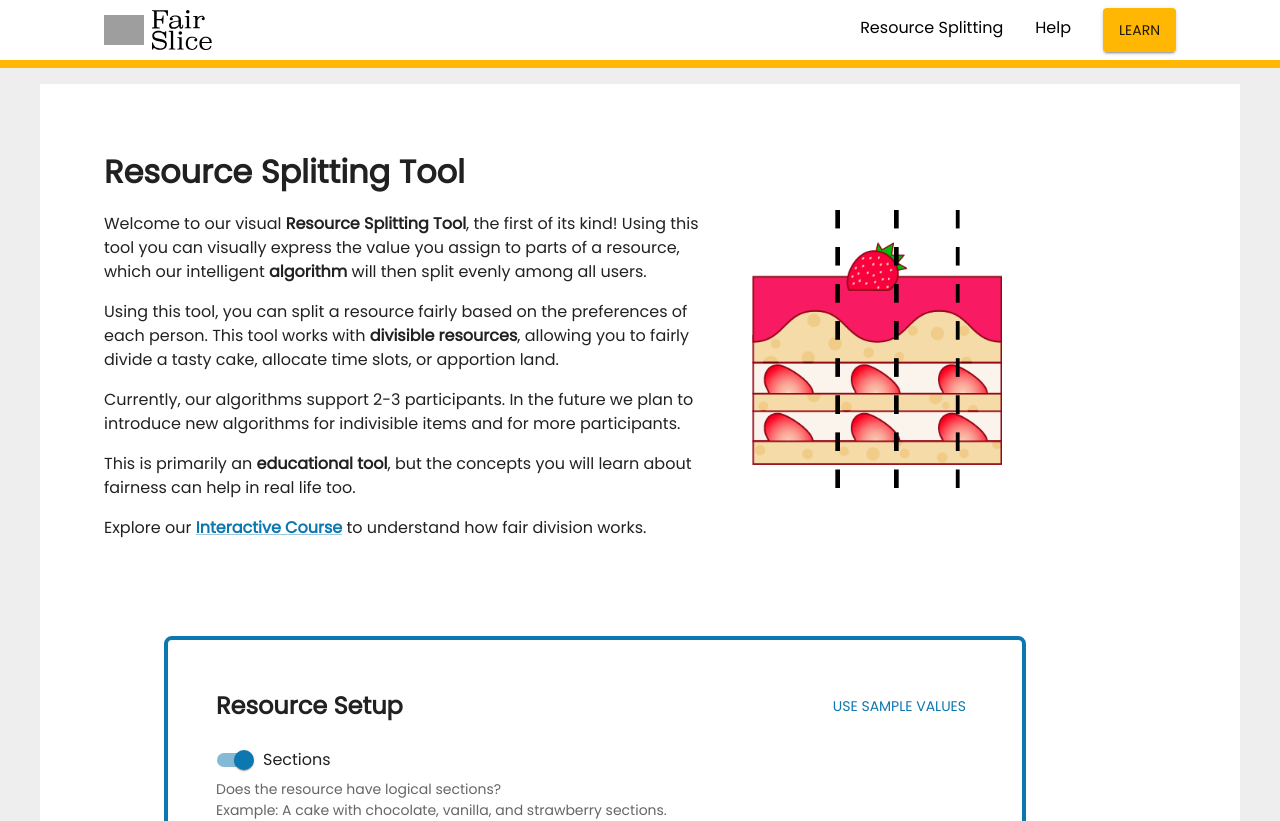
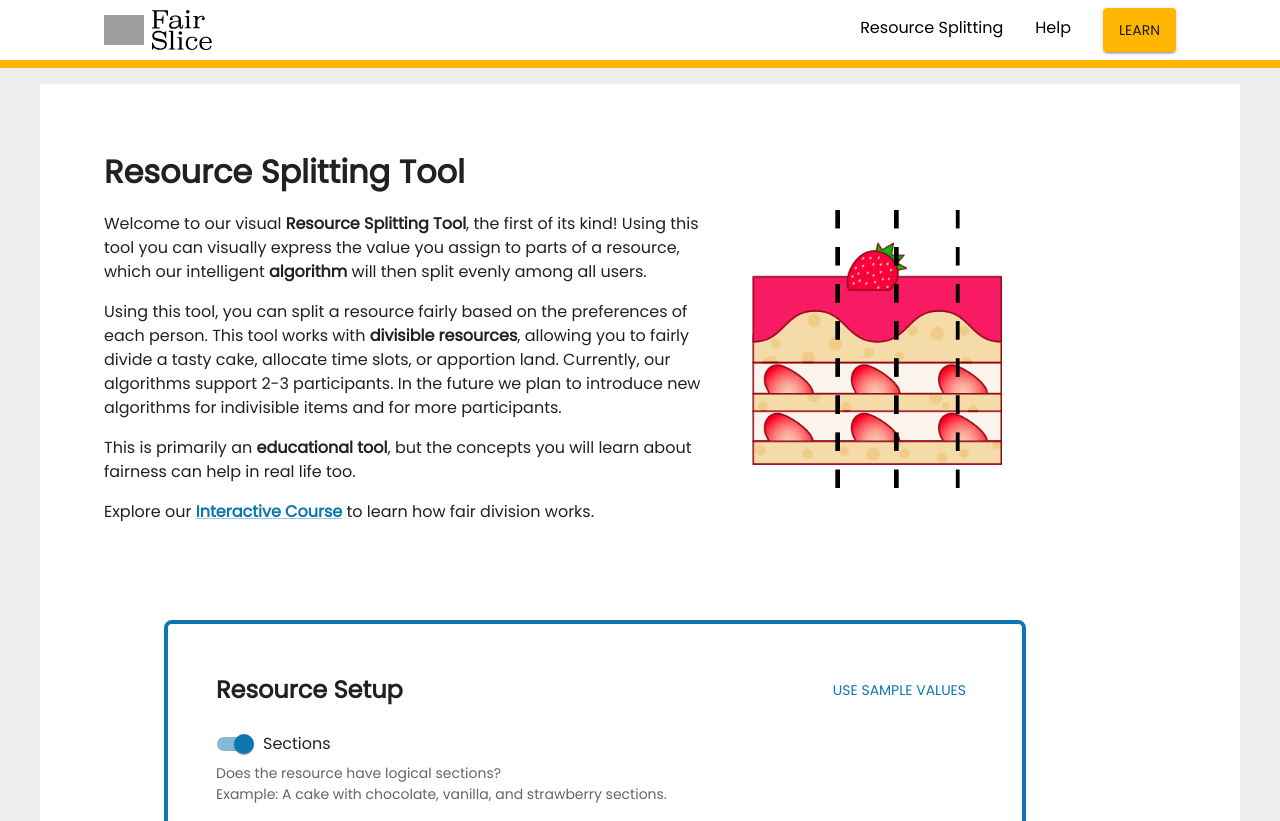
Before and after one commit to yongtenglei/cake, a React (Create React App) app: page /graph in a window 1280 px wide. Shown: the top 821 px of the page. Built offline with nearby package versions, Linux system fonts and the light colour scheme; grey boxes are pictures that could not be loaded.

Commit message:
spelling errors, minor clean up, fix 0 value segment bug in SelfridgeConway

```diff
--- a/src/Graph/Graph.tsx
+++ b/src/Graph/Graph.tsx
@@ -129,6 +129,7 @@ export const Graph = ({ v1 }: { v1?: boolean }) => {
       setAlgoResults(results)
       setViewMode('results')
     } catch (e) {
+      console.error(e)
       alert('Sorry, something has gone wrong\n\n' + e.message)
     }
 
--- a/src/Graph/algorithm/getValue.ts
+++ b/src/Graph/algorithm/getValue.ts
@@ -31,7 +31,7 @@ export const findCutLineByValue = (
       runningTotal += segValue
     }
   }
-  throw 'No cutline in segment'
+  throw 'No cut line in segment'
 }
 
 /**
--- a/src/Graph/algorithm/selfridgeConway.ts
+++ b/src/Graph/algorithm/selfridgeConway.ts
@@ -50,7 +50,7 @@ export const selfridgeConway = (
   // P1 trims largest slice so two largest slices are equal, trimmings set aside
   const { start, end } = slices[0]
 
-  console.log('Trimming piece', {...slices[0]})
+  console.log('Trimming piece', slices[0])
   const cutLine = findCutLineByValue(
     p1Prefs,
     p1LargestValue - p1SecondLargestValue,
@@ -59,6 +59,7 @@ export const selfridgeConway = (
       endBound: end,
     }
   )
+
   const trimming = cutSlice(preferences, start, cutLine)
 
   // Note, this thrown the "end == start" error if the second biggest piece is worth nothing
--- a/src/Graph/algorithm/sliceUtils.ts
+++ b/src/Graph/algorithm/sliceUtils.ts
@@ -10,9 +10,10 @@ import { getValueForInterval, getTotalValue } from './getValue'
 export const cutSlice = (
   preferences: Preferences,
   start: number,
-  end: number
+  end: number,
+  type?: string
 ): Readonly<UnassignedSlice> => {
-  if (start >= end) {
+  if (start > end) {
     console.trace()
     throw `Start cannot be before end. Start ${start}, end ${end}, preferences ${JSON.stringify(
       preferences
--- a/src/Graph/components/Header/GraphButtons.tsx
+++ b/src/Graph/components/Header/GraphButtons.tsx
@@ -58,7 +58,7 @@ export const DrawingHeaderButtons = ({
       </MenuButton>
       <Tooltip
         title={
-          cantAddMoreAgents ? `Cannot add more than ${maxAgents} people` : 'Add Person'
+          cantAddMoreAgents ? `Cannot add more than ${maxAgents} people` : null
         }
       >
         <span>
--- a/src/Layouts.tsx
+++ b/src/Layouts.tsx
@@ -55,7 +55,7 @@ export const BodyContainer = ({ children, sx }: LayoutProps) => {
 
 /**
  * TextContainer provides a decent max width for fitting 75-80 characters per line,
- * which aids readibility.
+ * which aids readability.
  */
 export const TextContainer = ({ children, sx }: LayoutProps) => {
   return <Box sx={{ maxWidth: 600, ...sx }}>{children}</Box>
--- a/src/Pages/GraphPage.tsx
+++ b/src/Pages/GraphPage.tsx
@@ -22,12 +22,9 @@ export const GraphPage = (props) => {
             Using this tool, you can split a resource fairly based on the preferences of
             each person. This tool works with <strong>divisible resources</strong>,
             allowing you to fairly divide a tasty cake, allocate time slots, or apportion
-            land.
-          </p>
-
-          <p>
-            Currently, our algorithms support 2-3 participants. In the future we plan to
-            introduce new algorithms for indivisible items and for more participants.
+            land. Currently, our algorithms support 2-3 participants. In the future we
+            plan to introduce new algorithms for indivisible items and for more
+            participants.
           </p>
           <p>
             This is primarily an <strong>educational tool</strong>, but the concepts you
@@ -38,7 +35,7 @@ export const GraphPage = (props) => {
             <strong>
               <Link href="/learn">Interactive Course</Link>
             </strong>{' '}
-            to understand how fair division works.
+            to learn how fair division works.
           </p>
         </TextContainer>
         <Box marginX={6}>
--- a/src/Pages/LearningPage/LearningPath.tsx
+++ b/src/Pages/LearningPage/LearningPath.tsx
@@ -114,7 +114,6 @@ export const LearningPath = () => {
         display="grid"
         gridTemplateColumns={{ xs: '50% 50%', sm: '1fr 4fr 1fr' }}
         alignItems="center"
-        // justifyContent="space-between"
         justifyItems="center"
       >
         {/* Put the buttons next to each other for better accessibility, then the dots */}
@@ -492,7 +491,6 @@ const MeasuringPreference = () => {
     setAlgoResults(undefined)
   }
   const onChangeSegments = (flavor: number) => (segs: Segment[]) => {
-    console.log(flavor, segs)
     const s = segs.filter((seg) => seg.end > seg.start)
     flavor === 0 ? setSegment0(s) : setSegment1(s)
     setCutPoint(undefined)
```
Also changed, not shown: 1 other file (tests, documents, lock files or other folders).
